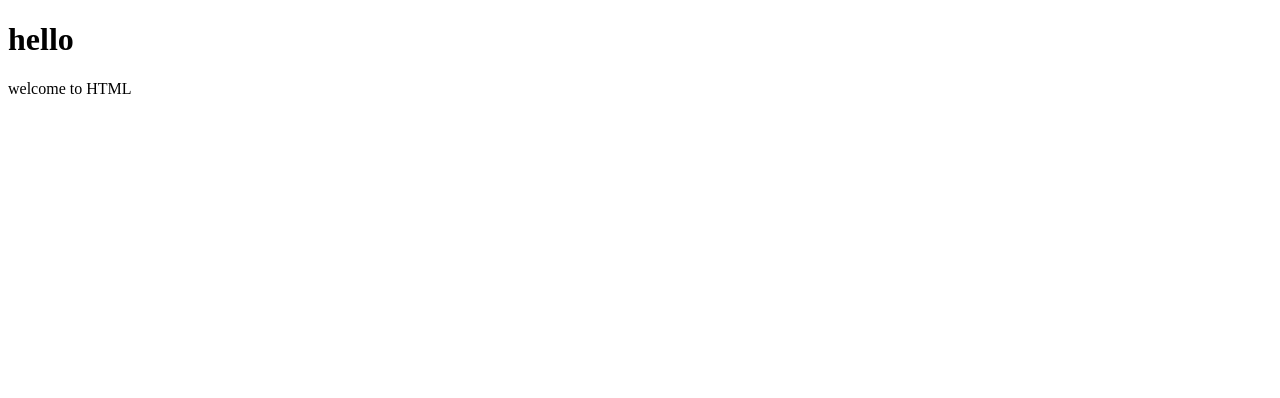
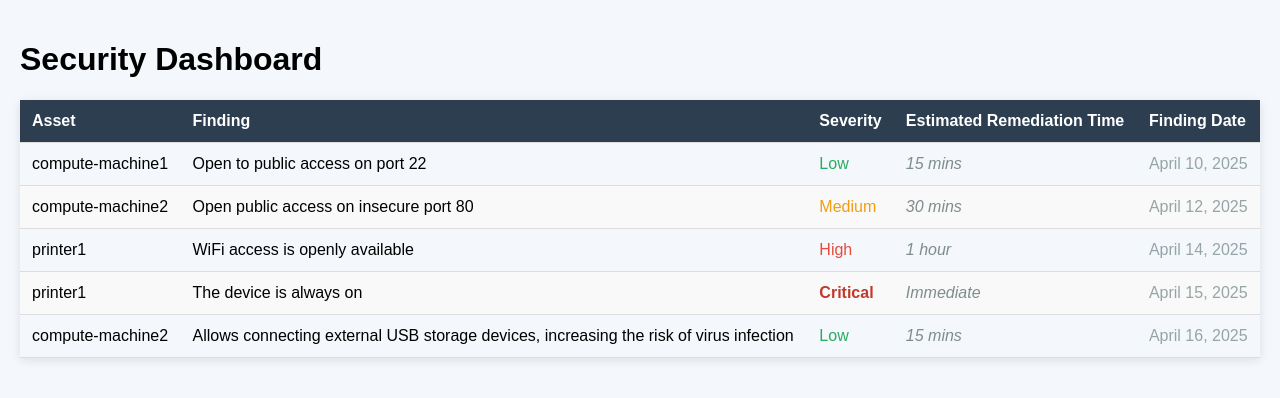
Before and after one commit to Sameena-ui/ui-developer, a website: page index.html in a window 1280 px wide. Drawn offline with nearby package versions, Linux system fonts and the light colour scheme.

Commit message:
add class
add class

```diff
--- a/index.html
+++ b/index.html
@@ -7,8 +7,117 @@
     <link rel="stylesheet" href="https://cdn.jsdelivr.net/npm/bootstrap-icons@1.11.3/font/bootstrap-icons.min.css">
 </head>
 <body>
-    <h1>hello</h1>
-    <p>welcome to HTML</p>
+    <!DOCTYPE html>
+<html lang="en">
+<head>
+    <meta charset="UTF-8">
+    <meta name="viewport" content="width=device-width, initial-scale=1.0">
+    <title>Security Dashboard</title>
+    <style>
+        body {
+            font-family: 'Arial', sans-serif;
+            background-color: #f4f7fc;
+            margin: 0;
+            padding: 20px;
+        }
+        table {
+            width: 100%;
+            border-collapse: collapse;
+            margin-top: 20px;
+            box-shadow: 0 2px 10px rgba(0, 0, 0, 0.1);
+        }
+        th, td {
+            padding: 12px;
+            text-align: left;
+            border-bottom: 1px solid #ddd;
+        }
+        th {
+            background-color: #2c3e50;
+            color: white;
+        }
+        tr:nth-child(even) {
+            background-color: #f9f9f9;
+        }
+        tr:hover {
+            background-color: #e9ecef;
+        }
+        .severity-low {
+            color: #27ae60;
+        }
+        .severity-medium {
+            color: #f39c12;
+        }
+        .severity-high {
+            color: #e74c3c;
+        }
+        .severity-critical {
+            color: #c0392b;
+            font-weight: bold;
+        }
+        .remediation-time {
+            font-style: italic;
+            color: #7f8c8d;
+        }
+        .finding-date {
+            color: #95a5a6;
+        }
+    </style>
+</head>
+<body>
+
+    <h1>Security Dashboard</h1>
+    <table>
+        <thead>
+            <tr>
+                <th>Asset</th>
+                <th>Finding</th>
+                <th>Severity</th>
+                <th>Estimated Remediation Time</th>
+                <th>Finding Date</th>
+            </tr>
+        </thead>
+        <tbody>
+            <tr>
+                <td>compute-machine1</td>
+                <td>Open to public access on port 22</td>
+                <td class="severity-low">Low</td>
+                <td class="remediation-time">15 mins</td>
+                <td class="finding-date">April 10, 2025</td>
+            </tr>
+            <tr>
+                <td>compute-machine2</td>
+                <td>Open public access on insecure port 80</td>
+                <td class="severity-medium">Medium</td>
+                <td class="remediation-time">30 mins</td>
+                <td class="finding-date">April 12, 2025</td>
+            </tr>
+            <tr>
+                <td>printer1</td>
+                <td>WiFi access is openly available</td>
+                <td class="severity-high">High</td>
+                <td class="remediation-time">1 hour</td>
+                <td class="finding-date">April 14, 2025</td>
+            </tr>
+            <tr>
+                <td>printer1</td>
+                <td>The device is always on</td>
+                <td class="severity-critical">Critical</td>
+                <td class="remediation-time">Immediate</td>
+                <td class="finding-date">April 15, 2025</td>
+            </tr>
+            <tr>
+                <td>compute-machine2</td>
+                <td>Allows connecting external USB storage devices, increasing the risk of virus infection</td>
+                <td class="severity-low">Low</td>
+                <td class="remediation-time">15 mins</td>
+                <td class="finding-date">April 16, 2025</td>
+            </tr>
+        </tbody>
+    </table>
 
 </body>
 </html>
+
+
+</body>
+</html>
--- /dev/null
+++ b/package.json
@@ -0,0 +1,6 @@
+{
+  "dependencies": {
+    "bootstrap": "^5.3.6",
+    "bootstrap-icons": "^1.13.1"
+  }
+}
```
Also changed, not shown: assignment.html (added, +60 -0 lines), 1 other file.
